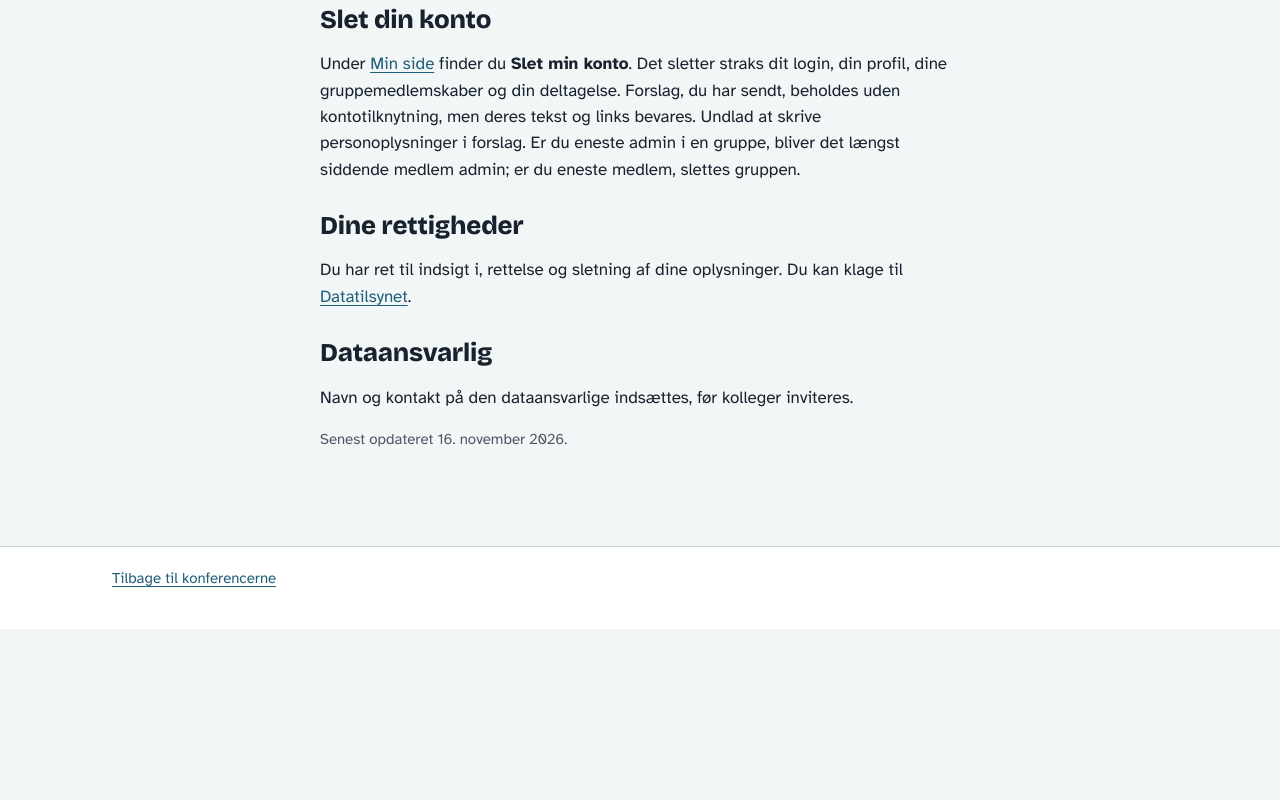
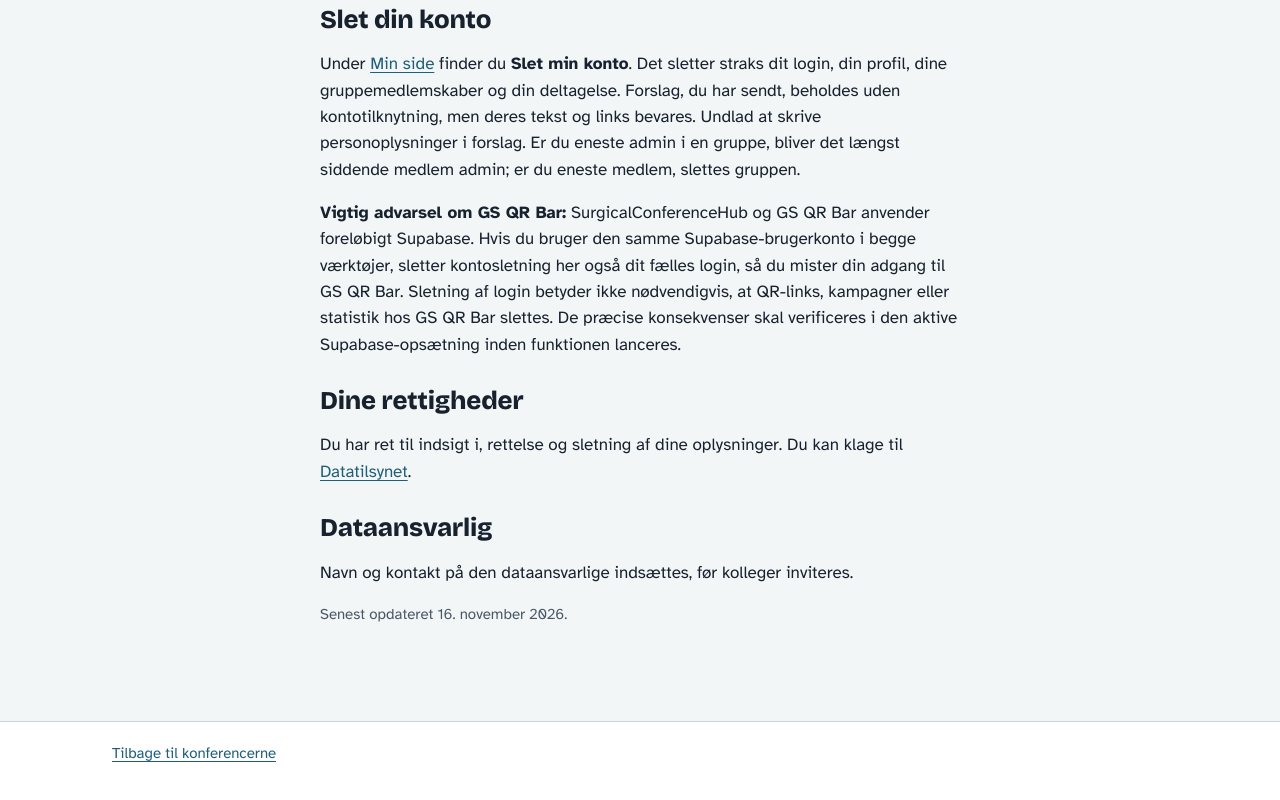
Before and after one commit to GSGrimoire/conferencehub, a plain HTML site: page site/privatliv.html in a window 1280 px wide. Shown: the part 1143-1943 px from the top of the page. Before the commit the page ends 1772 px from the top, so only its background shows below. Drawn offline with Linux system fonts and the light colour scheme.

Commit message:
Explain cross-tool deletion consequences on privacy page

```diff
--- a/site/privatliv.html
+++ b/site/privatliv.html
@@ -43,6 +43,8 @@
   <h2>Slet din konto</h2>
   <p>Under <a href="./#mig">Min side</a> finder du <strong>Slet min konto</strong>. Det sletter straks dit login, din profil, dine gruppemedlemskaber og din deltagelse. Forslag, du har sendt, beholdes uden kontotilknytning, men deres tekst og links bevares. Undlad at skrive personoplysninger i forslag. Er du eneste admin i en gruppe, bliver det længst siddende medlem admin; er du eneste medlem, slettes gruppen.</p>
 
+  <p><strong>Vigtig advarsel om GS QR Bar:</strong> SurgicalConferenceHub og GS QR Bar anvender foreløbigt Supabase. Hvis du bruger den samme Supabase-brugerkonto i begge værktøjer, sletter kontosletning her også dit fælles login, så du mister din adgang til GS QR Bar. Sletning af login betyder ikke nødvendigvis, at QR-links, kampagner eller statistik hos GS QR Bar slettes. De præcise konsekvenser skal verificeres i den aktive Supabase-opsætning inden funktionen lanceres.</p>
+
   <h2>Dine rettigheder</h2>
   <p>Du har ret til indsigt i, rettelse og sletning af dine oplysninger. Du kan klage til <a href="https://www.datatilsynet.dk/" rel="noopener">Datatilsynet</a>.</p>
 
```
